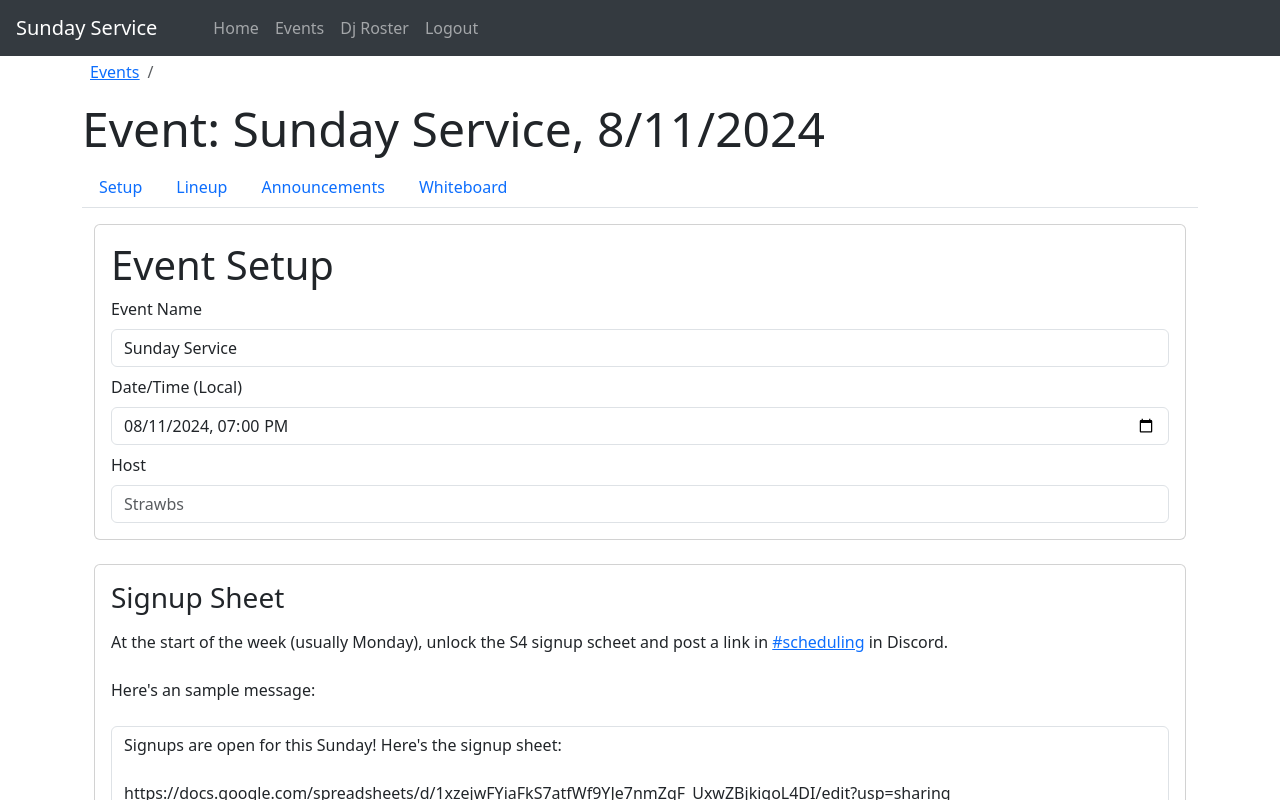
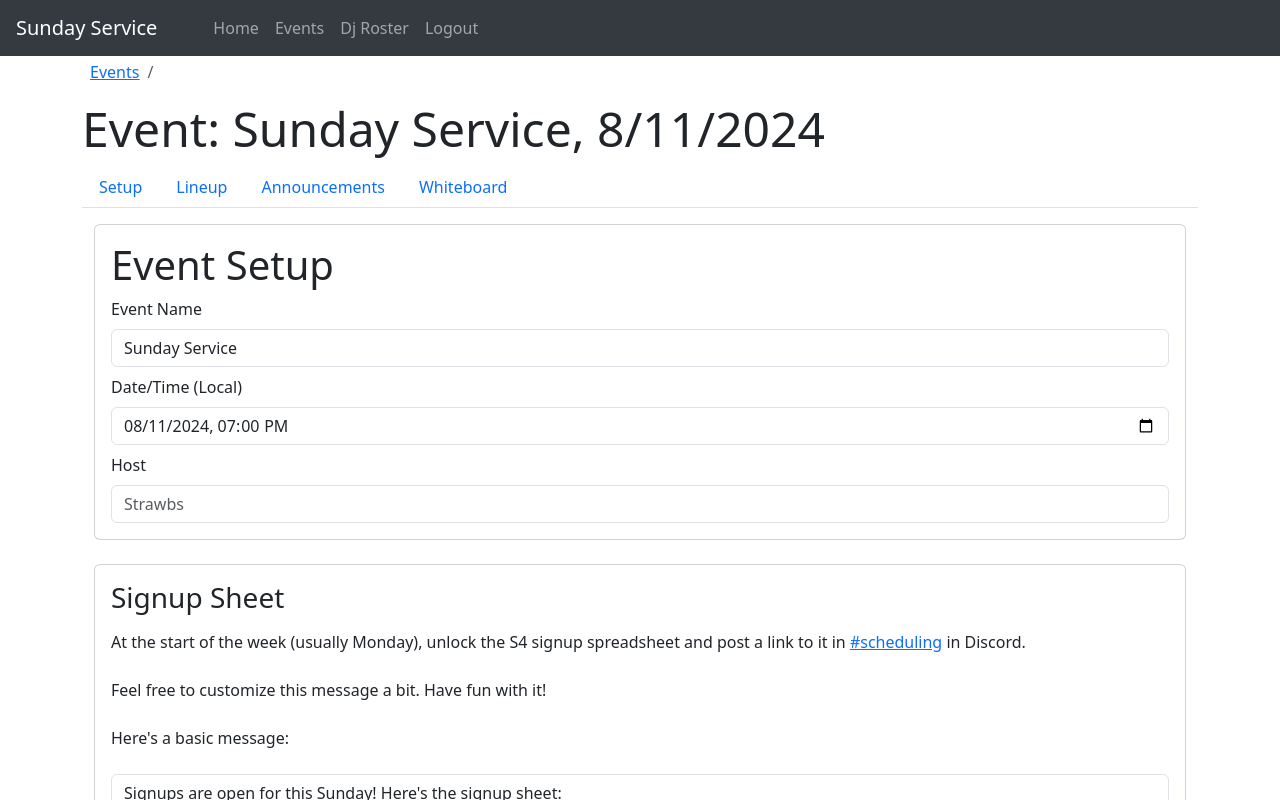
Before and after one commit to SundayServiceVR/sunday-service-vr, a React (Vite) app in the folder webapp/: page /events/1/setup in a window 1280 px wide. Shown: the top 800 px of the page. Built offline with nearby package versions, Linux system fonts and the light colour scheme; no server answers; the database is empty; sample sign-in values are in the browser's storage.

Commit message:
Modified text for signup sheet info

```diff
--- a/webapp/src/features/event/basic/EventDetails.tsx
+++ b/webapp/src/features/event/basic/EventDetails.tsx
@@ -21,13 +21,14 @@ https://docs.google.com/spreadsheets/d/1xzejwFYiaFkS7atfWf9YJe7nmZqF_UxwZBjkigoL
             <CardBody>
                 <div className="d-grid gap-2">
                     <h3>Signup Sheet</h3>
-                    <p>At the start of the week (usually Monday), unlock the S4 signup scheet and post a link in <a target="_blank"
+                    <p>At the start of the week (usually Monday), unlock the S4 signup spreadsheet and post a link to it in <a target="_blank"
                         rel="noopener noreferrer"
                         href="https://discord.com/channels/1004489038159413248/1204320477732929566">
                             #scheduling
                     </a> in Discord.</p>
+                    <p>Feel free to customize this message a bit. Have fun with it!</p>
                     <p>
-                        Here's an sample message:
+                        Here's a basic message:
                     </p>
                     <Form.Control as="textarea" value={message} rows={5} readOnly className="has-fixed-size" />
                     <Button color={"primary"} onClick={() => { navigator.clipboard.writeText(message); }}>Copy Text</Button>
```
